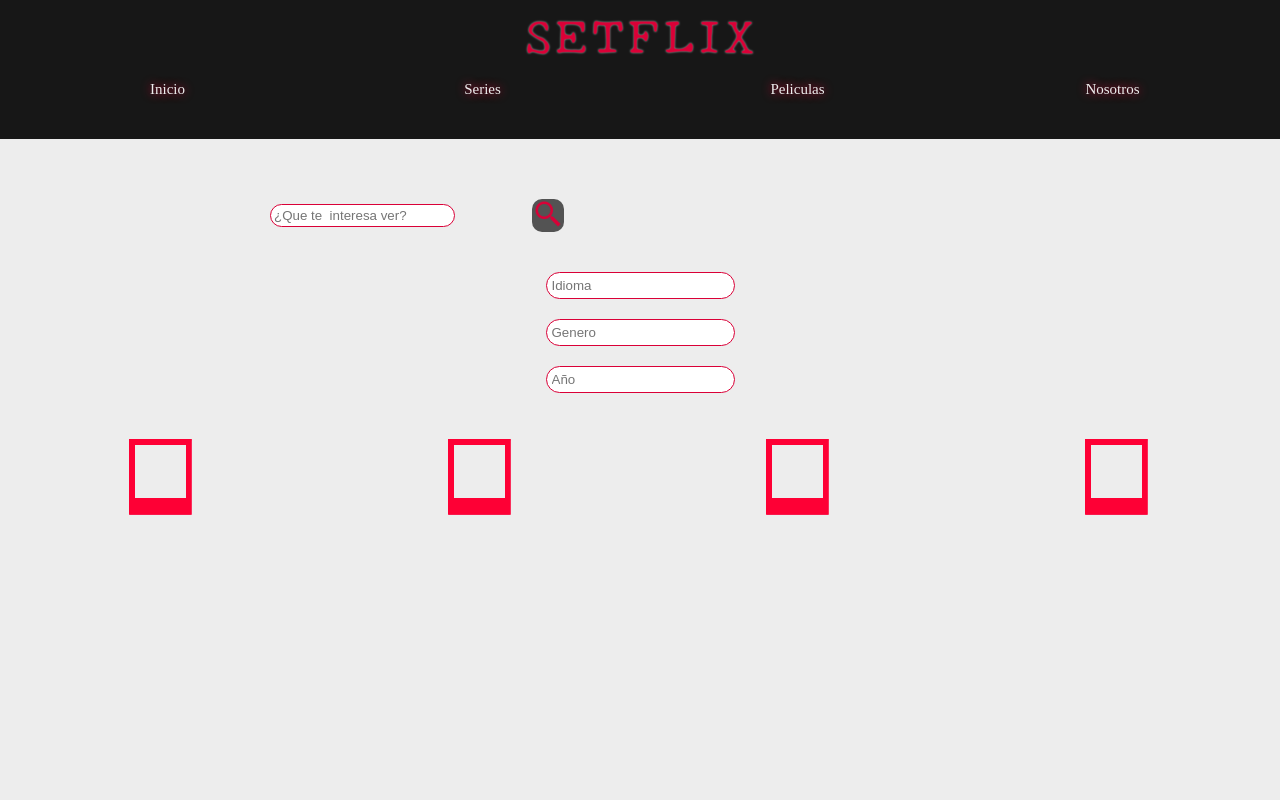
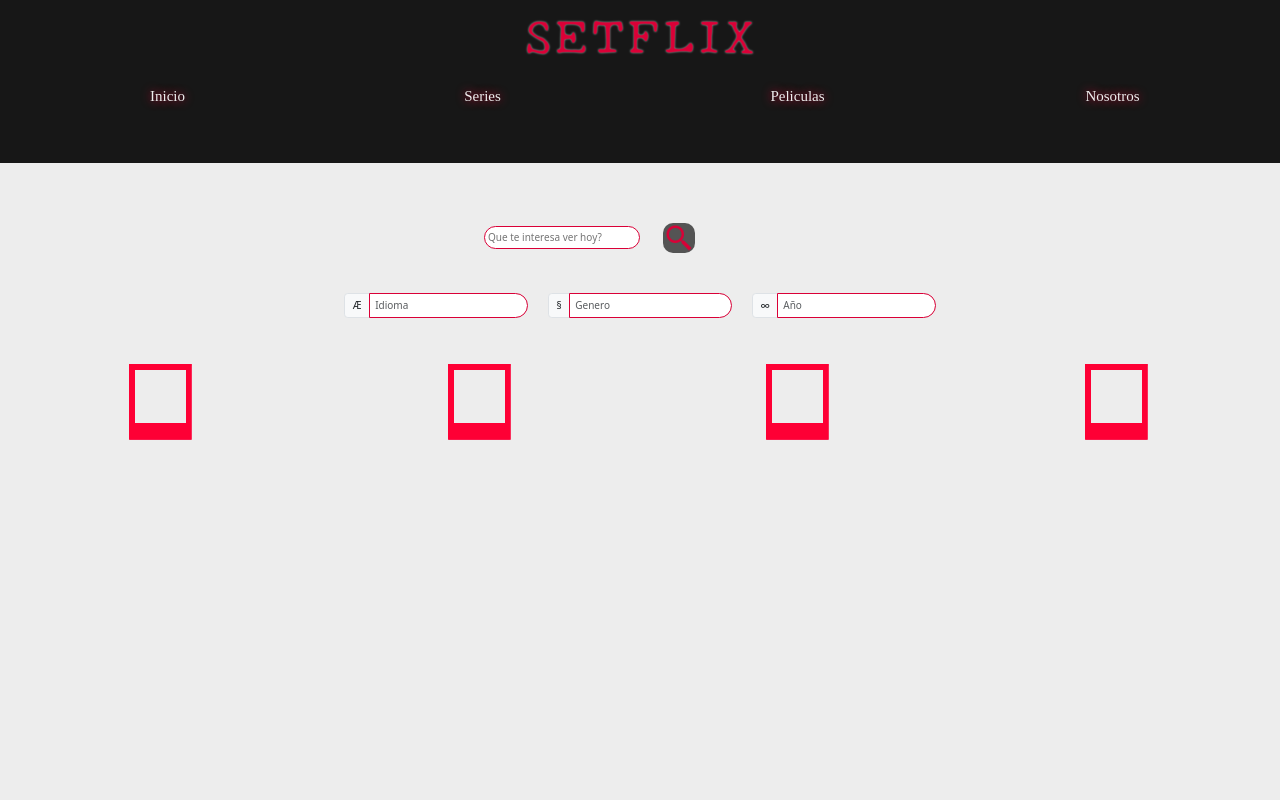
Before and after one commit to RoAriel/setflix-mf, a plain HTML site: page pages/busq-avanzada.html in a window 1280 px wide. Shown: the top 800 px of the page. Drawn offline with nearby package versions, Linux system fonts and the light colour scheme; a web font is replaced by a local one.

Commit message:
uso basico de clases bootstrap en inputs de busq-avanzada.html

```diff
--- a/css/style.css
+++ b/css/style.css
@@ -280,16 +280,16 @@
     padding: 3rem 3rem;
 
 }
-.conteiner-busqueda-av-ul{
+.conteiner-busqueda-av{
     display: flex;
     flex-direction: column;
     align-items: center;
     list-style: none;
 }
-.conteiner-busqueda-av-ul li {
+.conteiner-busqueda-av div {
     padding: 1rem;
 }
-.conteiner-busqueda-av-ul li input{
+.conteiner-busqueda-av div input{
     padding: 0.5rem;
     border-radius: 1.5rem;
     border: 0.1rem solid #DA0037;
@@ -302,7 +302,9 @@
     justify-content: space-around;
     padding: 0.3rem 0.3rem;
 }
-
+.inp-altura{
+    height: 2.5rem;
+}
 /* PAGE NOSOTROS*/
 .section-nosotros{
     display:flex;
@@ -433,6 +435,13 @@
         grid-area: item-s3;
         align-self: center;
     }
+    /*PAGE BUSQUEDA AVANZADA*/
+    .conteiner-busqueda-av{
+        flex-direction: row;
+    }
+
+
+
 }
 
 @media(min-width:1024px){
--- a/pages/busq-avanzada.html
+++ b/pages/busq-avanzada.html
@@ -17,6 +17,10 @@
         <link rel="preconnect" href="https://fonts.googleapis.com">
         <link rel="preconnect" href="https://fonts.gstatic.com" crossorigin>
         <link href="https://fonts.googleapis.com/css2?family=Heebo:wght@100&display=swap" rel="stylesheet">
+
+        <link href="https://cdn.jsdelivr.net/npm/bootstrap@5.3.0-alpha3/dist/css/bootstrap.min.css" rel="stylesheet" integrity="sha384-KK94CHFLLe+nY2dmCWGMq91rCGa5gtU4mk92HdvYe+M/SXH301p5ILy+dN9+nJOZ" crossorigin="anonymous">
+
+
     <link rel="stylesheet" href="../css/style.css">
     <title>S E T F L I X</title>
     <link rel="shortcut icon" href="../assets/img/icon/play.png">
@@ -39,19 +43,29 @@
     <main>
         <section class="section-busqueda">
             <div class="conteiner-busqueda">
-                <input type="text" id="nombre" placeholder="¿Que te  interesa ver?">
-                <div class="ajuste-boton">
+                <div class="item-b1">
+                    <input type="text" id="nombre" placeholder="Que te interesa ver hoy?">
+                </div>
+
+                <div class="ajuste-boton item-b2">
                     <button class="button-index" role="button">
                         <img src="../assets/img/icon/Search.png" alt="">
                     </button>
                 </div>
             </div>
-            <div>
-                <ul class="conteiner-busqueda-av-ul">
-                    <li><input type="text" id="idioma" placeholder="Idioma"></li>
-                    <li><input type="text" id="genero" placeholder="Genero"></li>
-                    <li><input type="text" id="anio" placeholder="Año"></li>
-                </ul>
+            <div class="conteiner-busqueda-av">
+                <div class="input-group flex-nowrap">
+                    <span class="input-group-text" id="addon-wrapping">Ӕ</span>
+                    <input type="text" class="form-control inp-altura" placeholder="Idioma" aria-label="Idioma" aria-describedby="addon-wrapping">
+                </div>
+                <div class="input-group flex-nowrap">
+                    <span class="input-group-text" id="addon-wrapping">§</span>
+                    <input type="text" class="form-control inp-altura" placeholder="Genero" aria-label="Genero" aria-describedby="addon-wrapping">
+                </div>
+                <div class="input-group flex-nowrap">
+                    <span class="input-group-text" id="addon-wrapping">∞</span>
+                    <input type="text" class="form-control inp-altura" placeholder="Año" aria-label="Anio" aria-describedby="addon-wrapping">
+                </div>
             </div>
         </section>
         <section>
@@ -73,5 +87,6 @@
             </li>
         </ul>
     </footer>
+    <script src="https://cdn.jsdelivr.net/npm/bootstrap@5.3.0-alpha3/dist/js/bootstrap.bundle.min.js" integrity="sha384-ENjdO4Dr2bkBIFxQpeoTz1HIcje39Wm4jDKdf19U8gI4ddQ3GYNS7NTKfAdVQSZe" crossorigin="anonymous"></script>
 </body>
 </html>
```
